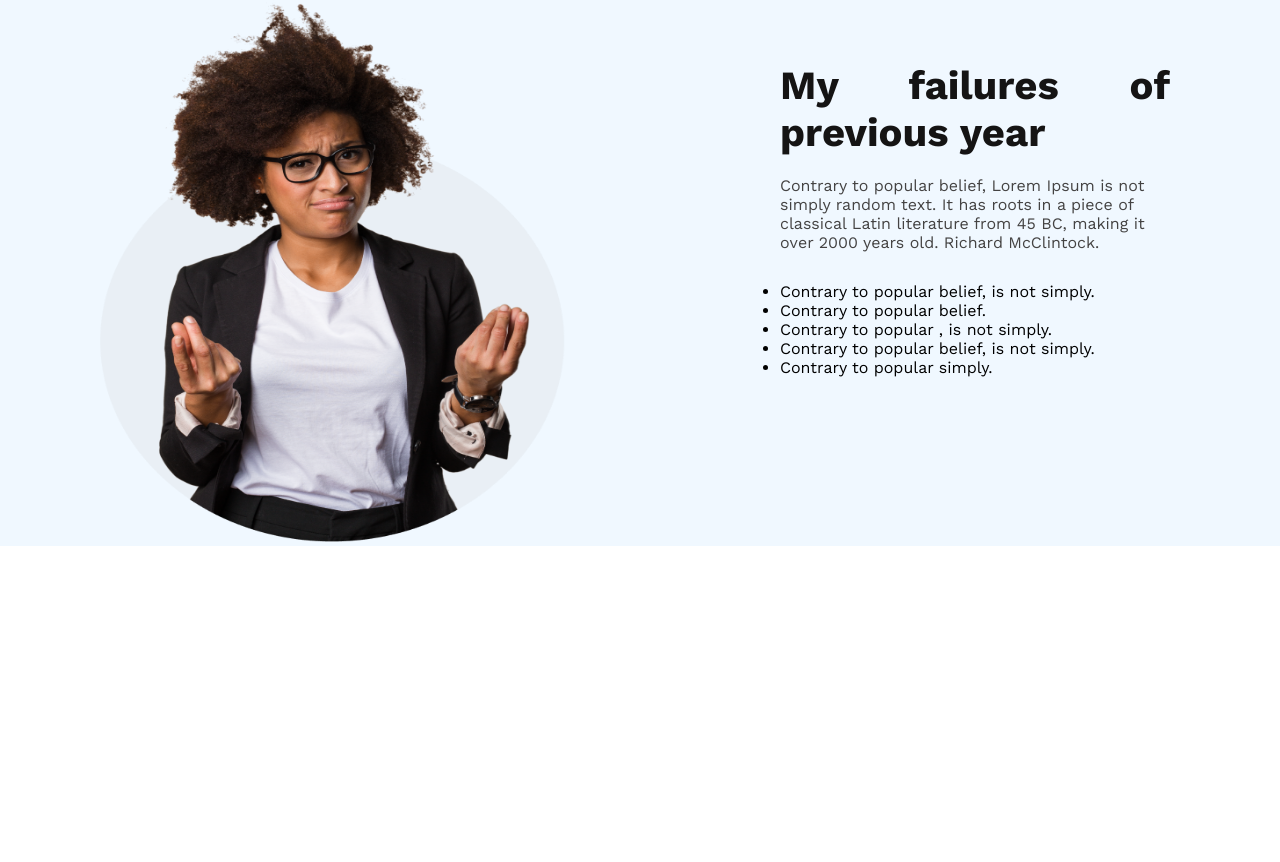
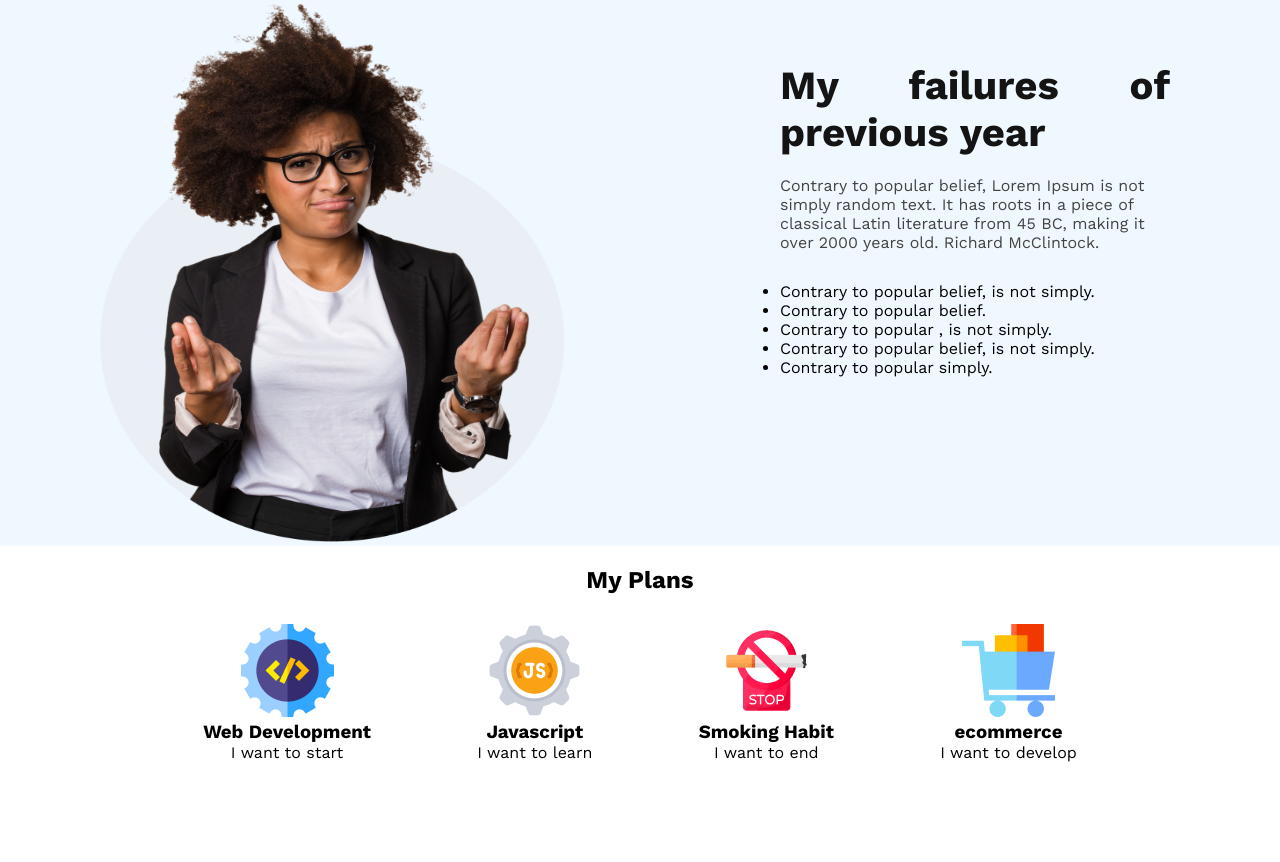
Before and after one commit to Hasan-Maruf1/new-year-new-me, a plain HTML site: page index.html in a window 1280 px wide. Shown: the part 770-1632 px from the top of the page. Before the commit the page ends 1316 px from the top, so only its background shows below. Drawn offline with nearby package versions, Linux system fonts and the light colour scheme.

Commit message:
my plans added

```diff
--- a/index.html
+++ b/index.html
@@ -36,6 +36,33 @@
                     </ul>
                 </div>
             </div>
+            <!-- section -->
+            <h2 class="section-title">My Plans</h2>
+            <section class="section-main">
+
+                <div class="container">
+                    <img src="images/icons/web.png" alt="">
+                    <h3>Web Development</h3>
+                    <p>I want to start</p>
+                </div>
+                <div class="container">
+                    <img src="images/icons/js.png" alt="">
+                    <h3>Javascript</h3>
+                    <p>I want to learn</p>
+                </div>
+                <div class="container">
+                    <img src="images/icons/smoke.png" alt="">
+                    <h3>Smoking Habit</h3>
+                    <p>I want to end</p>
+                </div>
+                <div class="container">
+                    <img src="images/icons/ecom.png" alt="">
+                    <h3>ecommerce</h3>
+                    <p>I want to develop</p>
+                </div>
+
+
+            </section>
 
         </div>
 
--- a/style.css/index.css
+++ b/style.css/index.css
@@ -86,3 +86,14 @@
     margin-top: 0px;
     margin-bottom: 30px;
 }
+.section-title{
+    text-align: center;
+    margin: 20px 30px;
+}
+.section-main{
+    display: flex;
+    justify-content: space-around;
+    padding: 10px 150px 100px 150px;
+    text-align: center;
+
+}
```
